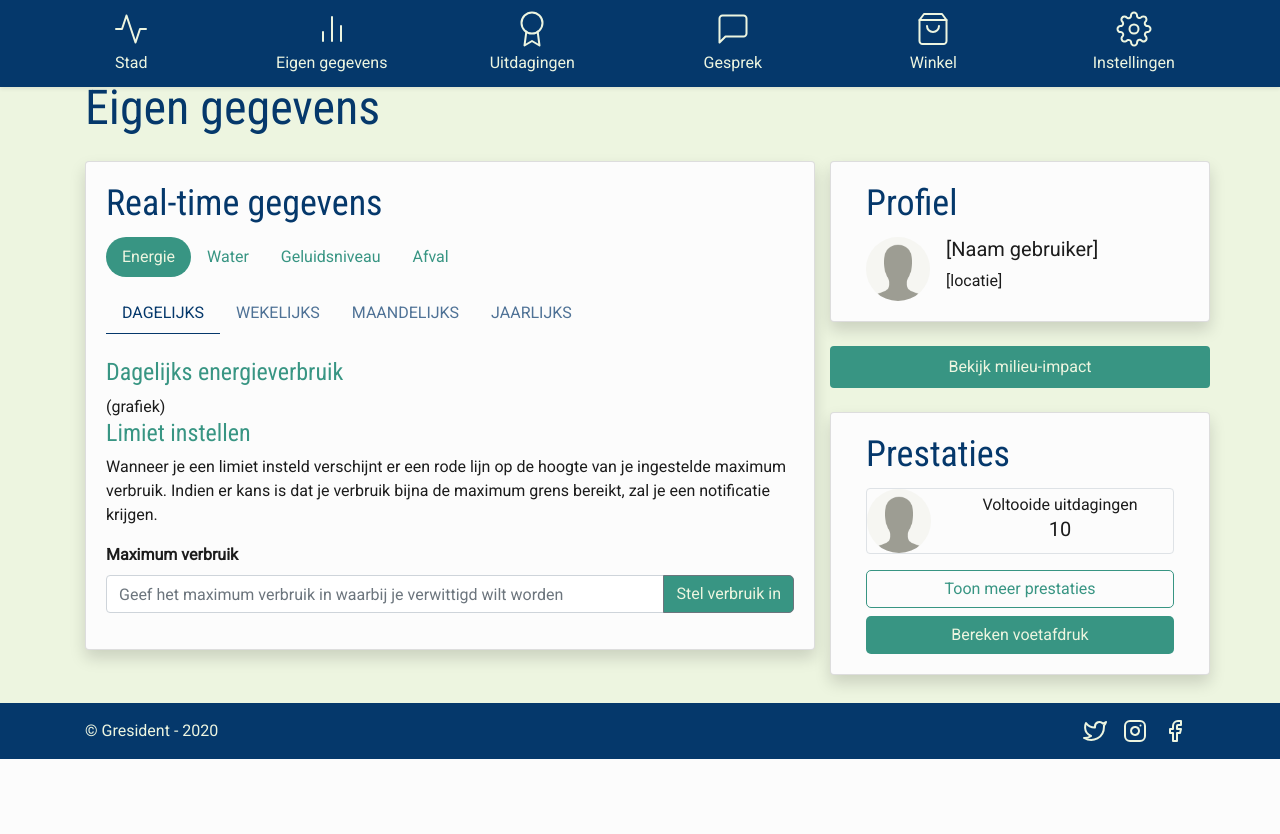
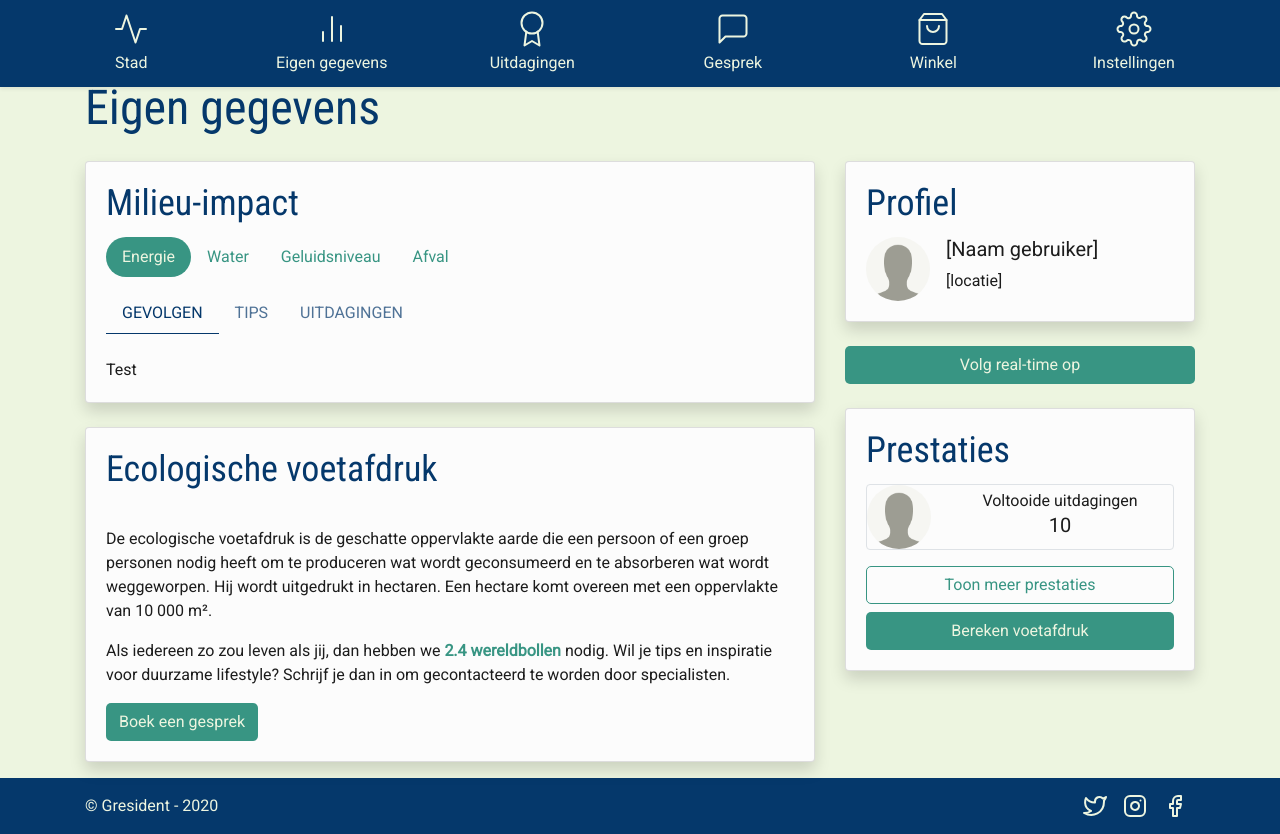
Before and after one commit to MinjuCo/groenity, a PHP site: page /application/own.php?p=impact in a window 1280 px wide. Shown: the part 97-931 px from the top of the page. Before the commit the page ends 856 px from the top, so only its background shows below. Run offline with PHP 8.4, Linux system fonts and the light colour scheme; data that the repository does not hold is empty.

Commit message:
Block layout is ready. Content is missing.

```diff
--- a/application/includes/own/energyCategory.php
+++ /dev/null
@@ -1,43 +0,0 @@
-<ul class="nav nav-pills categories mb-4" id="pills-tab" role="tablist">
-  <li class="nav-item">
-    <a class="nav-link active" id="pills-daily-tab" data-toggle="pill" href="#pills-daily" role="tab" aria-controls="pills-daily" aria-selected="true">Dagelijks</a>
-  </li>
-  <li class="nav-item">
-    <a class="nav-link" id="pills-weekly-tab" data-toggle="pill" href="#pills-weekly" role="tab" aria-controls="pills-weekly" aria-selected="false">Wekelijks</a>
-  </li>
-  <li class="nav-item">
-    <a class="nav-link" id="pills-monthly-tab" data-toggle="pill" href="#pills-monthly" role="tab" aria-controls="pills-monthly" aria-selected="false">Maandelijks</a>
-  </li>
-  <li class="nav-item">
-    <a class="nav-link" id="pills-yearly-tab" data-toggle="pill" href="#pills-yearly" role="tab" aria-controls="pills-yearly" aria-selected="false">Jaarlijks</a>
-  </li>
-</ul>
-<div class="tab-content" id="timeContent">
-  <div class="tab-pane fade show active" id="pills-daily" role="tabpanel" aria-labelledby="pills-daily-tab">
-    <h4>Dagelijks energieverbruik</h4>
-    <div>(grafiek)</div>
-    <h4>Limiet instellen</h4>
-    <p>Wanneer je een limiet insteld verschijnt er een rode lijn op de hoogte van je ingestelde maximum verbruik.
-      Indien er kans is dat je verbruik bijna de maximum grens bereikt, zal je een notificatie krijgen.</p>
-    <form action="" method="post">
-      <div class="form-group">
-        <label for="maxLimit">Maximum verbruik</label>
-        <div class="input-group mb-3">
-          <input type="number" class="form-control" placeholder="Geef het maximum verbruik in waarbij je verwittigd wilt worden" id="maxLimit" name="maxLimit">
-          <div class="input-group-append">
-            <input type="submit" class="btn btn-outline-secondary" value="Stel verbruik in" name="submitLimitEnergy">
-          </div>
-        </div>
-      </div>
-    </form>
-  </div>
-  <div class="tab-pane fade" id="pills-weekly" role="tabpanel" aria-labelledby="pills-weekly-tab">
-    <h4>Wekelijks energieverbruik</h4>
-  </div>
-  <div class="tab-pane fade" id="pills-monthly" role="tabpanel" aria-labelledby="pills-monthly-tab">
-    <h4>Maandelijks energieverbruik</h4>
-  </div>
-  <div class="tab-pane fade" id="pills-yearly" role="tabpanel" aria-labelledby="pills-yearly-tab">
-    <h4>Jaarlijks energieverbruik</h4>
-  </div>
-</div>
--- /dev/null
+++ b/application/includes/own/environmentImpact.php
@@ -0,0 +1,89 @@
+<div class="card shadow mb-4">
+  <div class="card-body">
+    <h3 class="card-title">Milieu-impact</h3>
+    <ul class="nav nav-pills mb-3" id="pills-impact-tab" role="tablist">
+      <li class="nav-item">
+          <a class="nav-link active rounded-pill" id="pills-energy-tab" data-toggle="pill" href="#pills-energy" role="tab" aria-controls="pills-energy" aria-selected="true">Energie</a>
+      </li>
+      <li class="nav-item">
+          <a class="nav-link rounded-pill" id="pills-water-tab" data-toggle="pill" href="#pills-water" role="tab" aria-controls="pills-water" aria-selected="false">Water</a>
+      </li>
+      <li class="nav-item">
+          <a class="nav-link rounded-pill disabled" id="pills-soundlevel-tab" data-toggle="pill" href="#pills-level" role="tab" aria-controls="pills-soundlevel" aria-selected="false">Geluidsniveau</a>
+      </li>
+      <li class="nav-item">
+          <a class="nav-link rounded-pill disabled" id="pills-waste-tab" data-toggle="pill" href="#pills-waste" role="tab" aria-controls="pills-waste" aria-selected="false">Afval</a>
+      </li>
+    </ul>
+    <div class="tab-content" id="impact-themeContent">
+      <div class="tab-pane fade show active" id="pills-energy" role="tabpanel" aria-labelledby="pills-energy-tab">
+        <ul class="nav nav-pills categories mb-4" role="tablist" id="energyCatergory">
+          <li class="nav-item">
+            <a class="nav-link active" id="energy-consequence-tab" data-toggle="pill" href="#energy-consequence" role="tab" aria-controls="energy-consequence" aria-selected="true">Gevolgen</a>
+          </li>
+          <li class="nav-item">
+            <a class="nav-link" id="energy-tips-tab" data-toggle="pill" href="#energy-tips" role="tab" aria-controls="energy-tips" aria-selected="false">Tips</a>
+          </li>
+          <li class="nav-item">
+            <a class="nav-link" id="energy-challenges-tab" data-toggle="pill" href="#energy-challenges" role="tab" aria-controls="energy-challenges" aria-selected="false">Uitdagingen</a>
+          </li>
+        </ul>
+        <div class="tab-content" id="energyContent">
+          <div class="tab-pane fade show active" id="energy-consequence" role="tabpanel" aria-labelledby="energy-consequence-tab">
+            Test
+          </div>
+          <div class="tab-pane fade" id="energy-tips" role="tabpanel" aria-labelledby="energy-tips-tab">
+            <h4>Wekelijks energieverbruik</h4>
+          </div>
+          <div class="tab-pane fade" id="energy-challenges" role="tabpanel" aria-labelledby="energy-challenges-tab">
+            <h4>Maandelijks energieverbruik</h4>
+          </div>
+          <div class="tab-pane fade" id="pills-yearly" role="tabpanel" aria-labelledby="pills-yearly-tab">
+            <h4>Jaarlijks energieverbruik</h4>
+          </div>
+        </div>
+      </div>
+      <div class="tab-pane fade" id="pills-water" role="tabpanel" aria-labelledby="pills-water-tab">
+        <ul class="nav nav-pills categories mb-4" role="tablist">
+          <li class="nav-item">
+            <a class="nav-link active" id="water-consequence-tab" data-toggle="pill" href="#water-consequence" role="tab" aria-controls="water-consequence" aria-selected="true">Gevolgen</a>
+          </li>
+          <li class="nav-item">
+            <a class="nav-link" id="water-tips-tab" data-toggle="pill" href="#water-tips" role="tab" aria-controls="water-tips" aria-selected="false">Tips</a>
+          </li>
+          <li class="nav-item">
+            <a class="nav-link" id="water-challenges-tab" data-toggle="pill" href="#water-challenges" role="tab" aria-controls="water-challenges" aria-selected="false">Uitdagingen</a>
+          </li>
+        </ul>
+        <div class="tab-content">
+          <div class="tab-pane fade show active" id="water-consequence" role="tabpanel" aria-labelledby="water-consequence-tab">
+            Testing
+          </div>
+          <div class="tab-pane fade" id="water-tips" role="tabpanel" aria-labelledby="water-tips-tab">
+            <h4>Wekelijks energieverbruik</h4>
+          </div>
+          <div class="tab-pane fade" id="water-challenges" role="tabpanel" aria-labelledby="water-challenges-tab">
+            <h4>Maandelijks energieverbruik</h4>
+          </div>
+          <div class="tab-pane fade" id="pills-yearly" role="tabpanel" aria-labelledby="pills-yearly-tab">
+            <h4>Jaarlijks energieverbruik</h4>
+          </div>
+        </div>
+      </div>
+    </div>
+  </div>
+</div>
+<div class="card shadow">
+  <div class="card-body">
+    <h3>Ecologische voetafdruk</h3>
+    <p>
+      De ecologische voetafdruk is de geschatte oppervlakte aarde die een persoon of een groep personen nodig heeft om te produceren wat wordt geconsumeerd en te absorberen wat wordt weggeworpen.
+      Hij wordt uitgedrukt in hectaren. Een hectare komt overeen met een oppervlakte van 10 000 m².
+    </p>
+    <p>
+    Als iedereen zo zou leven als jij, dan hebben we <span class="link-gn">2.4 wereldbollen</span> nodig.
+    Wil je tips en inspiratie voor duurzame lifestyle? Schrijf je dan in om gecontacteerd te worden door specialisten.
+    </p>
+    <a href="" class="btn">Boek een gesprek</a>
+  </div>
+</div>
--- a/application/own.php
+++ b/application/own.php
@@ -6,6 +6,12 @@
     $pageTitle = "Eigen gegevens";
     $_SESSION['user'] = "Test";
     $userId = 1;
+
+    if(isset($_GET['p']) && !empty($_GET['p'])){
+      $requestedContent = htmlspecialchars($_GET['p']);
+    }else{
+      $requestedContent = "realtime";
+    }
 
     try{
       //$themes = Theme::getAllThemes();
@@ -29,36 +35,20 @@
         <h2 class="mb-4">Eigen gegevens</h2>
         <div class="row mb-3">
           <div class="col-md-8">
-            <div class="card shadow">
-              <div class="card-body">
-                <h3 class="card-title">Real-time gegevens</h3>
-                <ul class="nav nav-pills mb-3" id="pills-tab" role="tablist">
-                  <li class="nav-item">
-                      <a class="nav-link active rounded-pill" id="pills-energy-tab" data-toggle="pill" href="#pills-energy" role="tab" aria-controls="pills-energy" aria-selected="true">Energie</a>
-                  </li>
-                  <li class="nav-item">
-                      <a class="nav-link rounded-pill" id="pills-water-tab" data-toggle="pill" href="#pills-water" role="tab" aria-controls="pills-water" aria-selected="false">Water</a>
-                  </li>
-                  <li class="nav-item">
-                      <a class="nav-link rounded-pill disabled" id="pills-soundlevel-tab" data-toggle="pill" href="#pills-level" role="tab" aria-controls="pills-soundlevel" aria-selected="false">Geluidsniveau</a>
-                  </li>
-                  <li class="nav-item">
-                      <a class="nav-link rounded-pill disabled" id="pills-waste-tab" data-toggle="pill" href="#pills-waste" role="tab" aria-controls="pills-waste" aria-selected="false">Afval</a>
-                  </li>
-                </ul>
-                <div class="tab-content" id="themeContent">
-                  <div class="tab-pane fade show active" id="pills-energy" role="tabpanel" aria-labelledby="pills-energy-tab">
-                    <?php include_once(__DIR__."/includes/own/energyCategory.php"); ?>
-                  </div>
-                  <div class="tab-pane fade" id="pills-water" role="tabpanel" aria-labelledby="pills-water-tab">...</div>
-                  <div class="tab-pane fade" id="pills-soundlevel" role="tabpanel" aria-labelledby="pills-soundlevel-tab">...</div>
-                </div>
-              </div>
-            </div>
+            <?php
+              if($requestedContent == "impact"):
+
+                include_once(__DIR__.'/includes/own/environmentImpact.php');
+
+              else:
+
+                include_once(__DIR__.'/includes/own/realtimeData.php');
+
+              endif;
+            ?>
           </div>
           <div class="col-md-4">
-            <div class="row mb-4">
-              <div class="card col-12 shadow">
+            <div class="card shadow">
               <div class="card-body">
                 <h3 class="card-title">Profiel</h3>
                 <div class="media">
@@ -70,16 +60,12 @@
                 </div>
               </div>
             </div>
-            </div>
-            <div class="row mb-4">
-              <ul class="nav nav-pills p-0 col-12" id="pills-tab" role="tablist">
-                <li class="nav-item w-100">
-                    <a class="nav-link btn btn-block active" id="pills-impact-tab" data-toggle="pill" href="#pills-impact" role="tab" aria-controls="pills-impact" aria-selected="true">Bekijk milieu-impact</a>
-                </li>
-              </ul>
-            </div>
-            <div class="row">
-              <div class="card col-12 shadow">
+            <?php if($requestedContent == "impact"):?>
+              <a href="own.php" class="btn btn-block my-4">Volg real-time op</a>
+            <?php else:?>
+              <a href="?p=impact" class="btn btn-block my-4">Bekijk milieu-impact</a>
+            <?php endif;?>
+            <div class="card shadow">
               <div class="card-body">
                 <h3 class="card-title">Prestaties</h3>
                 <div class="media border mb-3 rounded text-center d-flex align-items-center">
@@ -96,7 +82,6 @@
           </div>
         </div>
     </div>
-    </div>
 
 
     <?php
```
Also changed, not shown: application/includes/own/realtimeData.php (added, +68 -0 lines). Lines whose indentation alone changed are shown as unchanged.
